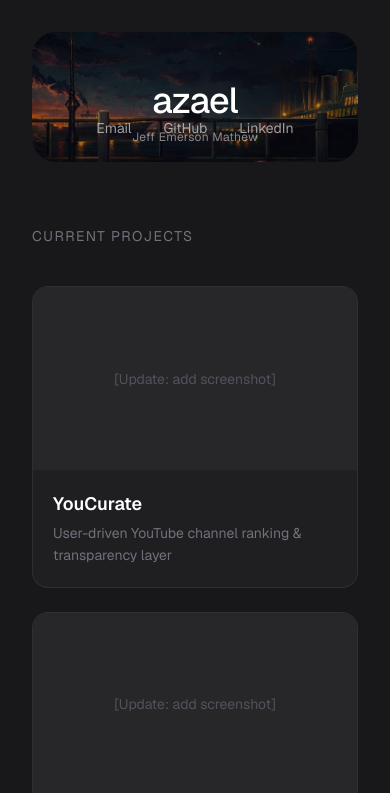
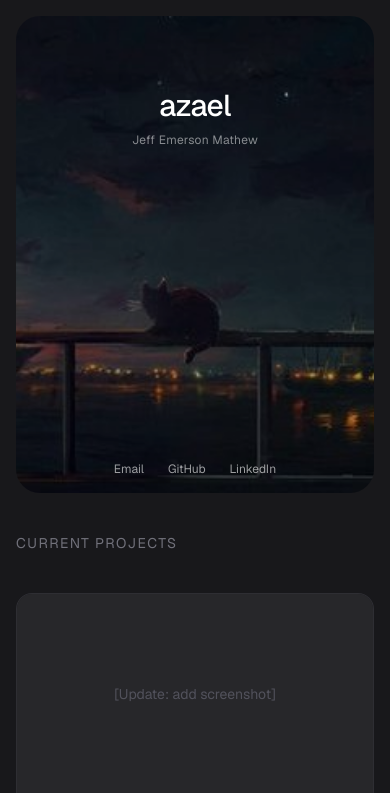
Before and after one commit to Aza3l01/portfolio, a Next.js app: page / in a window 390 px wide. Shown: the top 793 px of the page. Built offline with nearby package versions, Linux system fonts and the light colour scheme.

Commit message:
fixed banner aspect ratio on mobile

```diff
--- a/src/components/Header.tsx
+++ b/src/components/Header.tsx
@@ -3,8 +3,8 @@ import Image from "next/image";
 const Header = () => {
   return (
     <header className="bg-zinc-900">
-      <div className="max-w-[1200px] mx-auto px-8 pt-8">
-        <div className="relative aspect-[5/2] rounded-3xl overflow-hidden">
+      <div className="max-w-[1200px] mx-auto px-4 md:px-8 pt-4 md:pt-8">
+        <div className="relative aspect-[3/4] sm:aspect-[4/3] md:aspect-[5/2] rounded-3xl overflow-hidden">
           <Image
             src="/bgcat.jpg"
             alt="hero background"
@@ -15,8 +15,8 @@ const Header = () => {
           <div className="absolute inset-0 bg-black/30" />
 
           {/* Name top-center */}
-          <div className="relative z-10 flex flex-col items-center pt-[15%]">
-            <h1 className="text-4xl md:text-5xl font-medium text-white tracking-tight">
+          <div className="relative z-10 flex flex-col items-center pt-[20%] md:pt-[15%]">
+            <h1 className="text-3xl md:text-5xl font-medium text-white tracking-tight">
               azael
             </h1>
             <p className="text-xs md:text-sm text-white/50 mt-2 tracking-wide">
@@ -25,10 +25,10 @@ const Header = () => {
           </div>
 
           {/* Links centered at bottom */}
-          <nav className="absolute bottom-6 left-0 right-0 z-20 flex justify-center gap-8">
+          <nav className="absolute bottom-4 md:bottom-6 left-0 right-0 z-20 flex justify-center gap-6 md:gap-8">
             <a
               href="mailto:jeffem0309@gmail.com"
-              className="text-sm text-white/60 hover:text-white transition-colors duration-200"
+              className="text-xs md:text-sm text-white/60 hover:text-white transition-colors duration-200"
             >
               Email
             </a>
@@ -36,7 +36,7 @@ const Header = () => {
               href="https://github.com/Aza3l01"
               target="_blank"
               rel="noopener noreferrer"
-              className="text-sm text-white/60 hover:text-white transition-colors duration-200"
+              className="text-xs md:text-sm text-white/60 hover:text-white transition-colors duration-200"
             >
               GitHub
             </a>
@@ -44,7 +44,7 @@ const Header = () => {
               href="https://www.linkedin.com/in/jeffmathew03/"
               target="_blank"
               rel="noopener noreferrer"
-              className="text-sm text-white/60 hover:text-white transition-colors duration-200"
+              className="text-xs md:text-sm text-white/60 hover:text-white transition-colors duration-200"
             >
               LinkedIn
             </a>
--- a/src/components/Projects.tsx
+++ b/src/components/Projects.tsx
@@ -20,7 +20,7 @@ const projects = [
 
 const Projects = () => {
 	return (
-		<section className="max-w-[1200px] mx-auto px-8 py-16">
+		<section className="max-w-[1200px] mx-auto px-4 md:px-8 py-10 md:py-16">
 			<h2 className="text-sm text-zinc-500 uppercase tracking-widest mb-10">
 				Current Projects
 			</h2>
```
